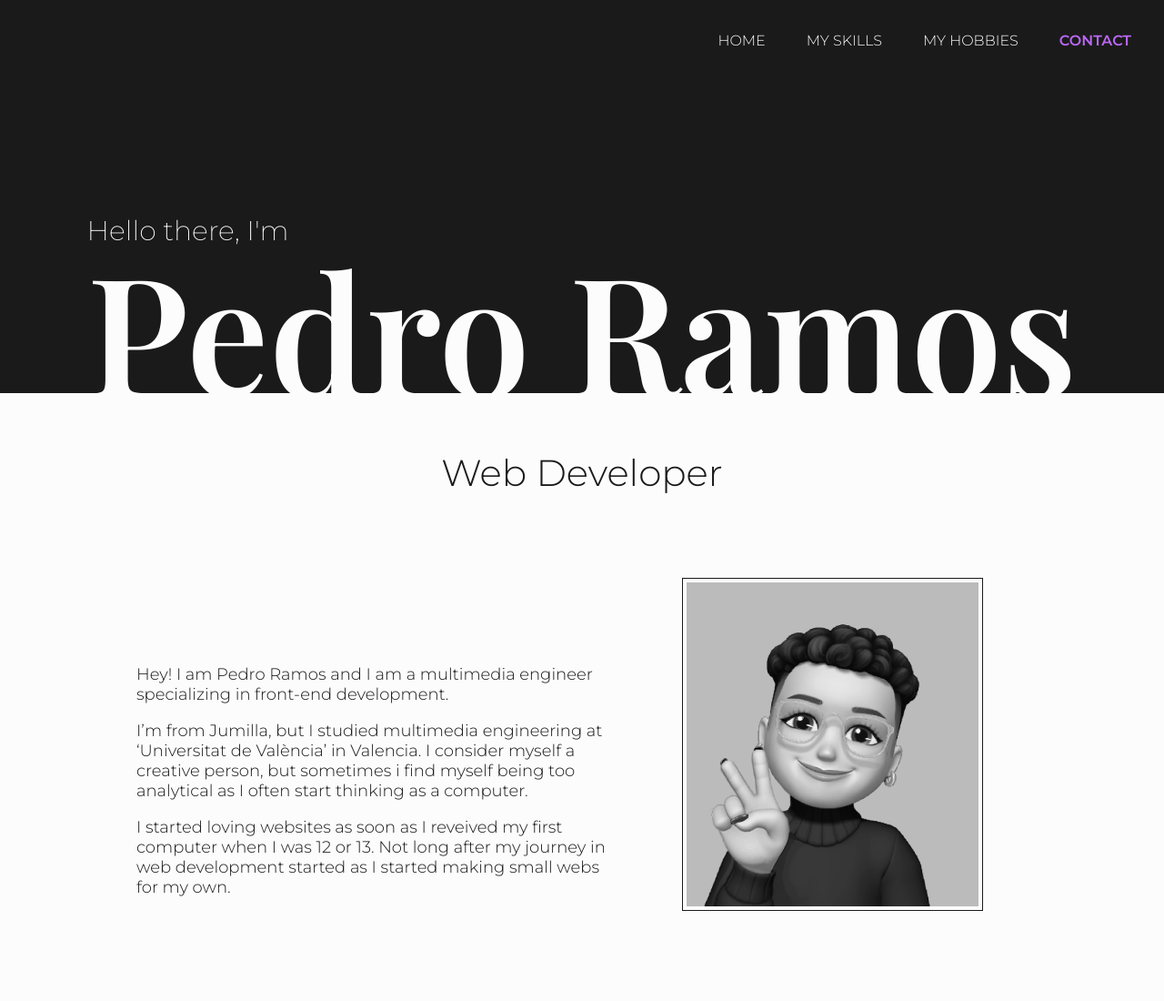
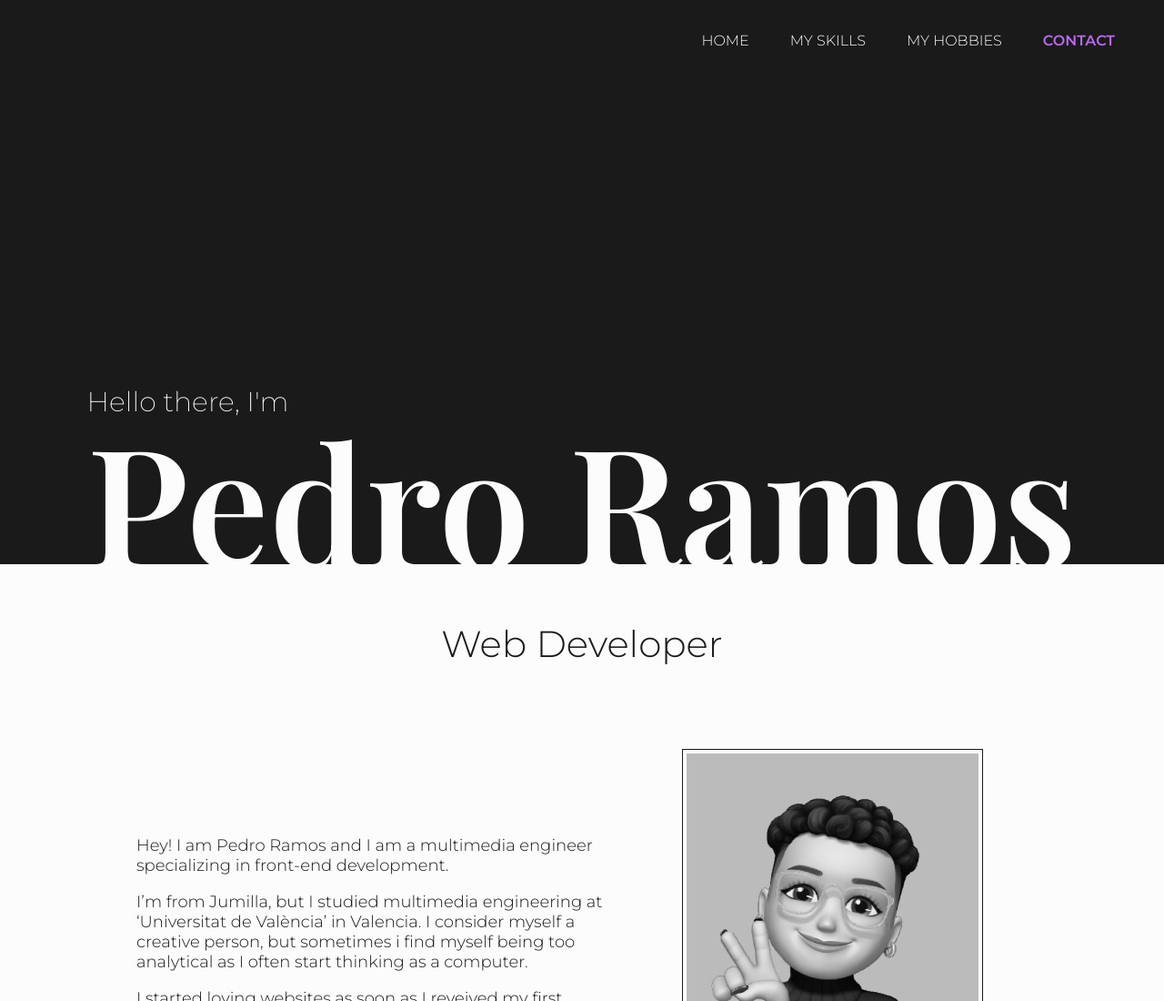
Before and after one commit to pedrorxmos/id3-project-alpha, a website: page index.html in a window 1280 px wide. Shown: the top 1100 px of the page at 91% size. Drawn offline with nearby package versions, Linux system fonts and the light colour scheme; files that its build step writes are made by us from their sources.

Commit message:
💄 fix: header height

```diff
--- a/sass/style.scss
+++ b/sass/style.scss
@@ -137,6 +137,11 @@ a {
 	main {
 		max-width: 600px;
 	}
+
+	header {
+		height: 520px;
+	}
+
 }
 
 @media screen and (min-width: 900px) {
@@ -146,6 +151,10 @@ a {
 
 	section {
 		gap: 4rem;
+	}
+
+	header {
+		height: 620px;
 	}
 
 	h1, .h1 {
@@ -542,7 +551,7 @@ a {
 
 	.navbar {
 		align-items: flex-end;
-		padding: 1.5rem 2rem;
+		padding: 1.5rem 3rem;
 		width: 100vw;
 		box-sizing: border-box;
 
```
